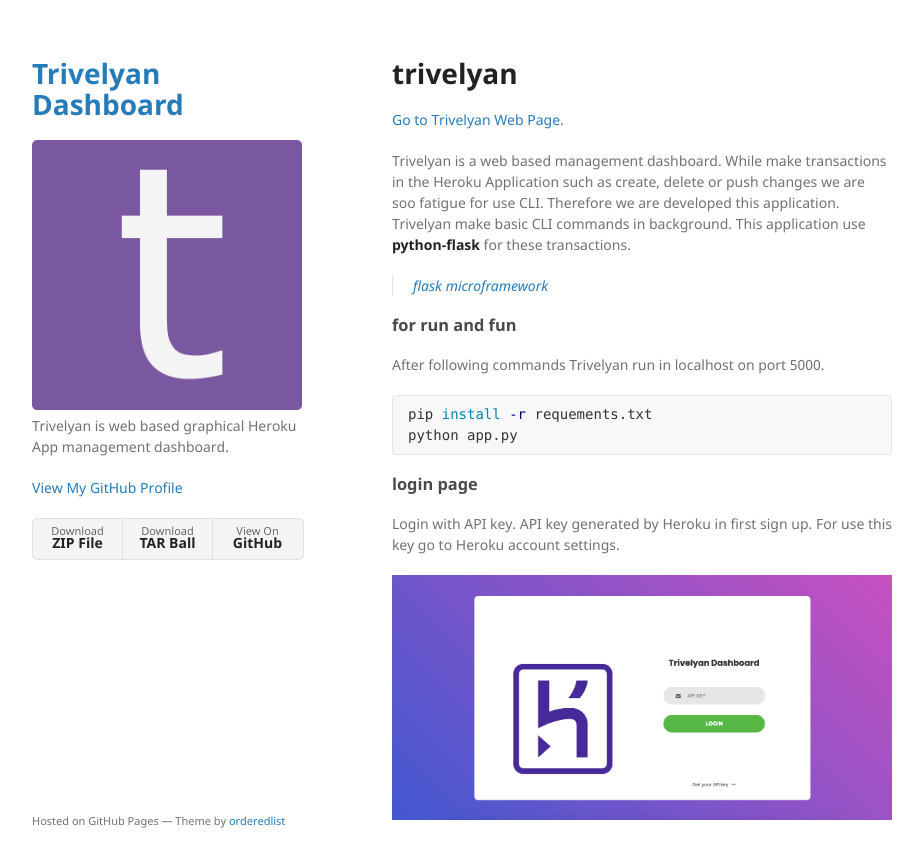
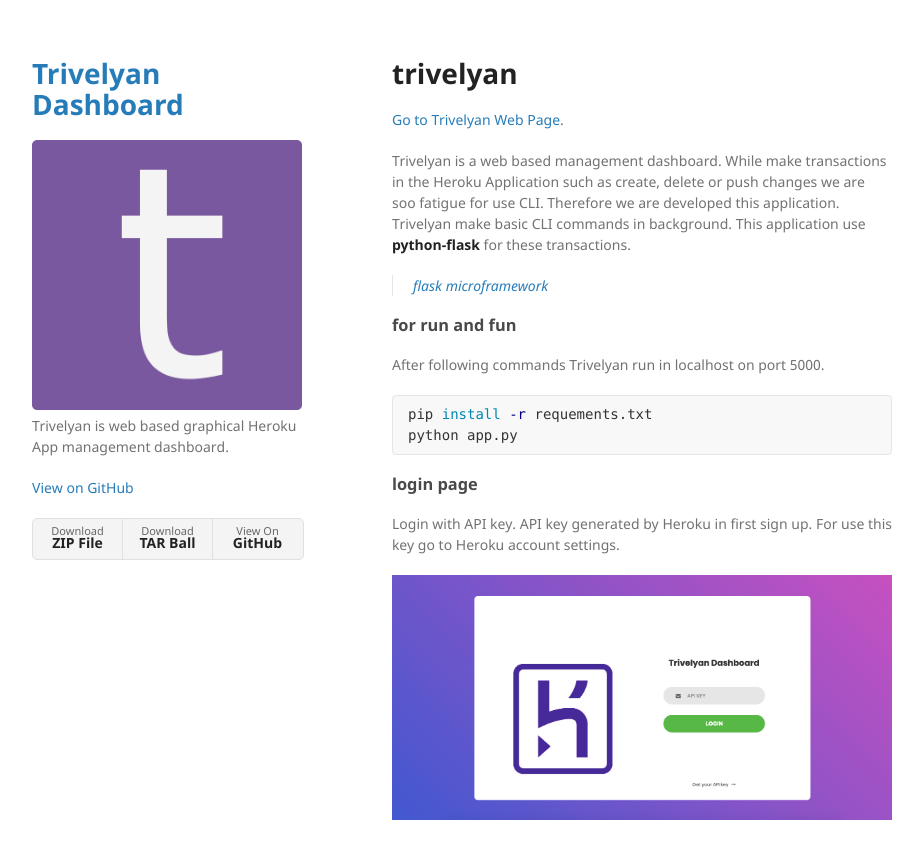
Before and after one commit to trivelyan/trivelyan.github.io, a Jekyll site: the page built from index.md, in a window 1280 px wide. Shown: the top 867 px of the page, without its empty margins (178-1101 px from the left). Built offline with Jekyll 4.4.1, drawn with Linux system fonts in a browser that asks for light colours; our own code applies the rules of GitHub Pages for plain Markdown files.

Commit message:
Update default.html

```diff
--- a/_layouts/default.html
+++ b/_layouts/default.html
@@ -27,7 +27,7 @@
         {% endif %}
 
         {% if site.github.is_user_page %}
-        <p class="view"><a href="{{ site.github.owner_url }}">View My GitHub Profile</a></p>
+        <p class="view"><a href="{{ site.github.owner_url }}">View on GitHub</a></p>
         {% endif %}
 
         {% if site.show_downloads %}
@@ -47,8 +47,7 @@
         {% if site.github.is_project_page %}
         <p>This project is maintained by <a href="{{ site.github.owner_url }}">{{ site.github.owner_name }}</a></p>
         {% endif %}
-        <p><small>Hosted on GitHub Pages &mdash; Theme by <a href="https://github.com/orderedlist">orderedlist</a></small></p>
-      </footer>
+        </footer>
     </div>
     <script src="{{ "/assets/js/scale.fix.js" | relative_url }}"></script>
     {% if site.google_analytics %}
```
